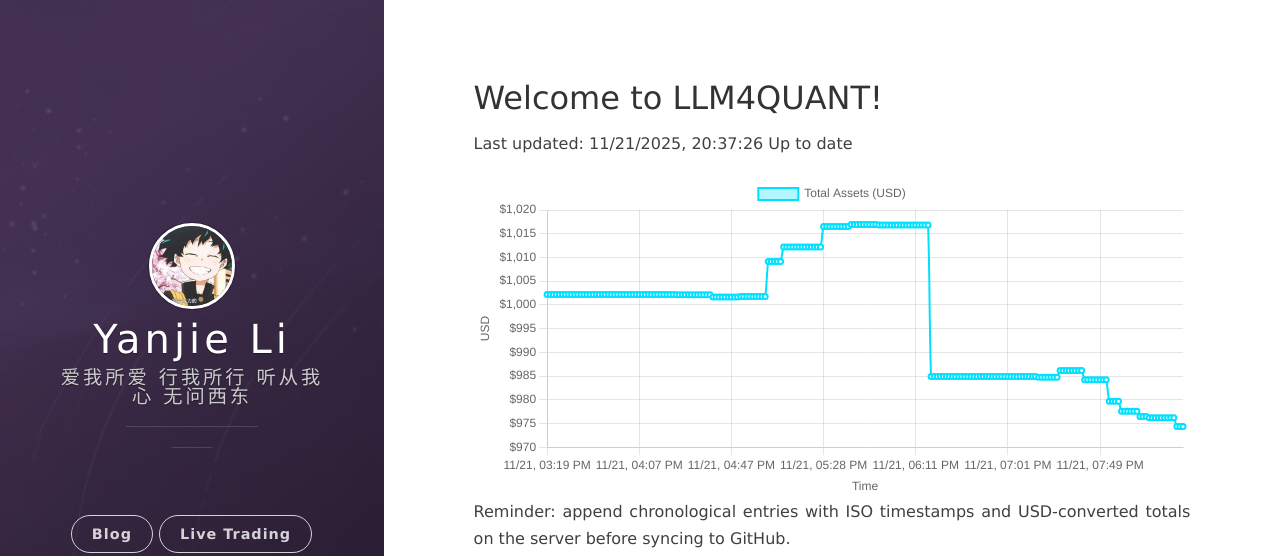
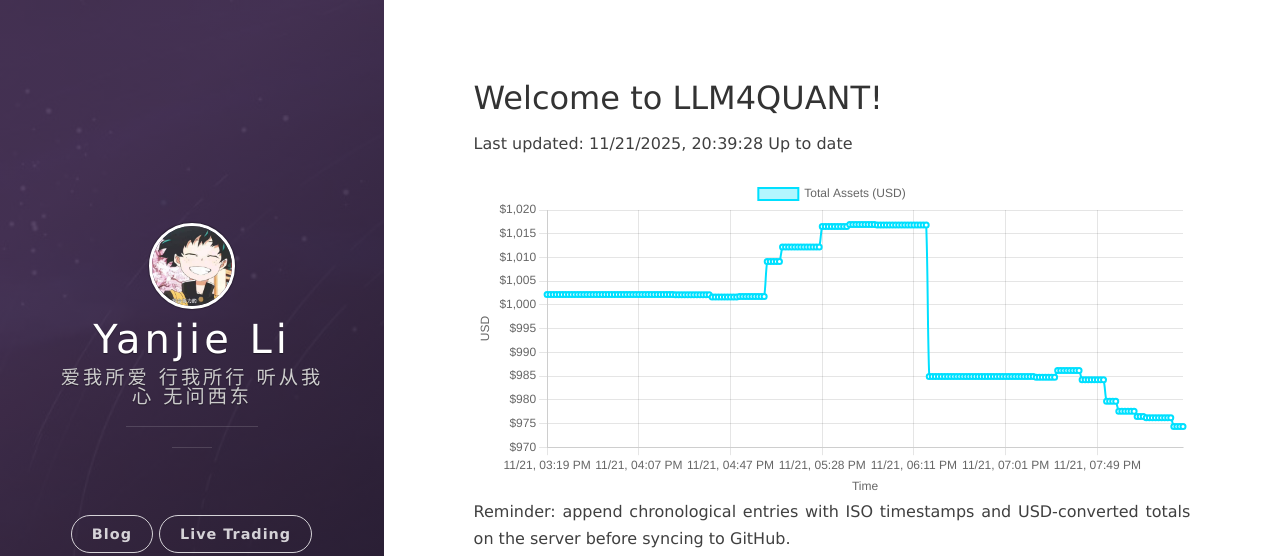
Before and after one commit to leeyegy/leeyegy.github.io, a Jekyll site: the page built from live-trading.html, in a window 1280 px wide. Shown: the top 556 px of the page. Built offline with Jekyll 4.4.1, drawn with Linux system fonts in a browser that asks for light colours; nearby versions of some CDN libraries.

Commit message:
AccountMonitor: update balance history 2025-11-22T04:39:28+08:00

```diff
--- a/assets/data/binance/balance-history.json
+++ b/assets/data/binance/balance-history.json
@@ -1,5 +1,5 @@
 {
-  "generatedAt": "2025-11-22T04:37:26+08:00",
+  "generatedAt": "2025-11-22T04:39:28+08:00",
   "asset": "total_usd_value",
   "history": [
     {
@@ -833,6 +833,10 @@
     {
       "timestamp": "2025-11-22T04:37:26+08:00",
       "totalUsd": 974.36593718
+    },
+    {
+      "timestamp": "2025-11-22T04:39:28+08:00",
+      "totalUsd": 974.36593718
     }
   ]
 }
```
